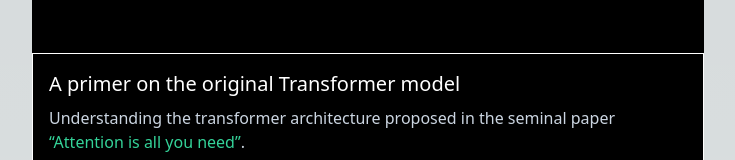
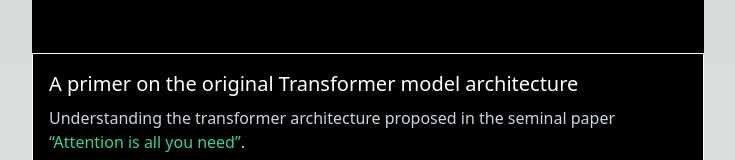
Before and after one commit to goudete/goudete.dev, a Next.js app: page /blog/primer-on-the-original-transformer-model in a window 1280 px wide. Shown: the part 133-293 px from the top of the page, without its empty margins (272-1007 px from the left). Built offline with nearby package versions, Linux system fonts and the light colour scheme; no server answers.

Commit message:
title fix

```diff
--- a/src/app/blog/primer-on-the-original-transformer-model/page.tsx
+++ b/src/app/blog/primer-on-the-original-transformer-model/page.tsx
@@ -32,7 +32,7 @@ export default function Home() {
       </header>
 
       <section className="bg-black border border-white flex flex-col w-full p-4 mb-16">
-        <div className="text-xl font-medium">A primer on the original Transformer model</div>
+        <div className="text-xl font-medium">A primer on the original Transformer model architecture</div>
         <div className="text-slate-300 mt-2">Understanding the transformer architecture proposed in the seminal paper <Link className="text-emerald-400 hover:text-emerald-300" href={"https://arxiv.org/pdf/1706.03762.pdf"}>“Attention is all you need”</Link>.</div>
 
 
```
